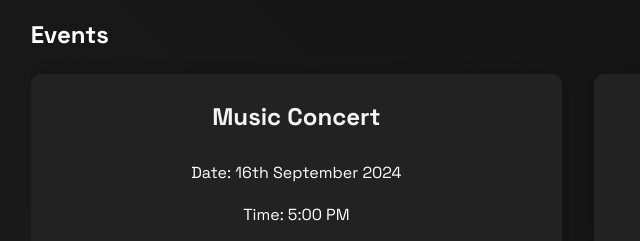
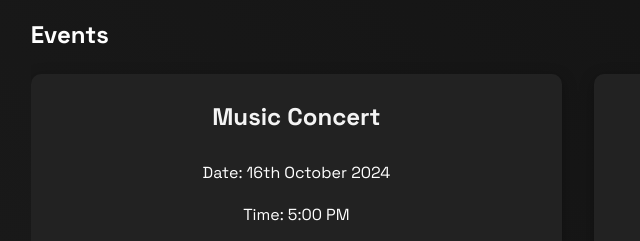
Before and after one commit to barryallen16/ground-zero, a plain HTML site: page index.html in a window 1280 px wide. Shown: the part 1351-1592 px from the top of the page, 62-702 px from the left. Drawn offline with Linux system fonts and the light colour scheme; a script that the page names is missing.

Commit message:
Update index.html

```diff
--- a/index.html
+++ b/index.html
@@ -69,7 +69,7 @@
             <div class="event-list">
                 <div class="event-item">
                     <h3>Music Concert</h3>
-                    <p>Date: 16th September 2024</p>
+                    <p>Date: 16th October 2024</p>
                     <p>Time: 5:00 PM</p>
                     <p>Location: MGR University</p>
                     <button class="btn buy-ticket-btn" data-event="Music Concert">Buy Tickets</button>
```
